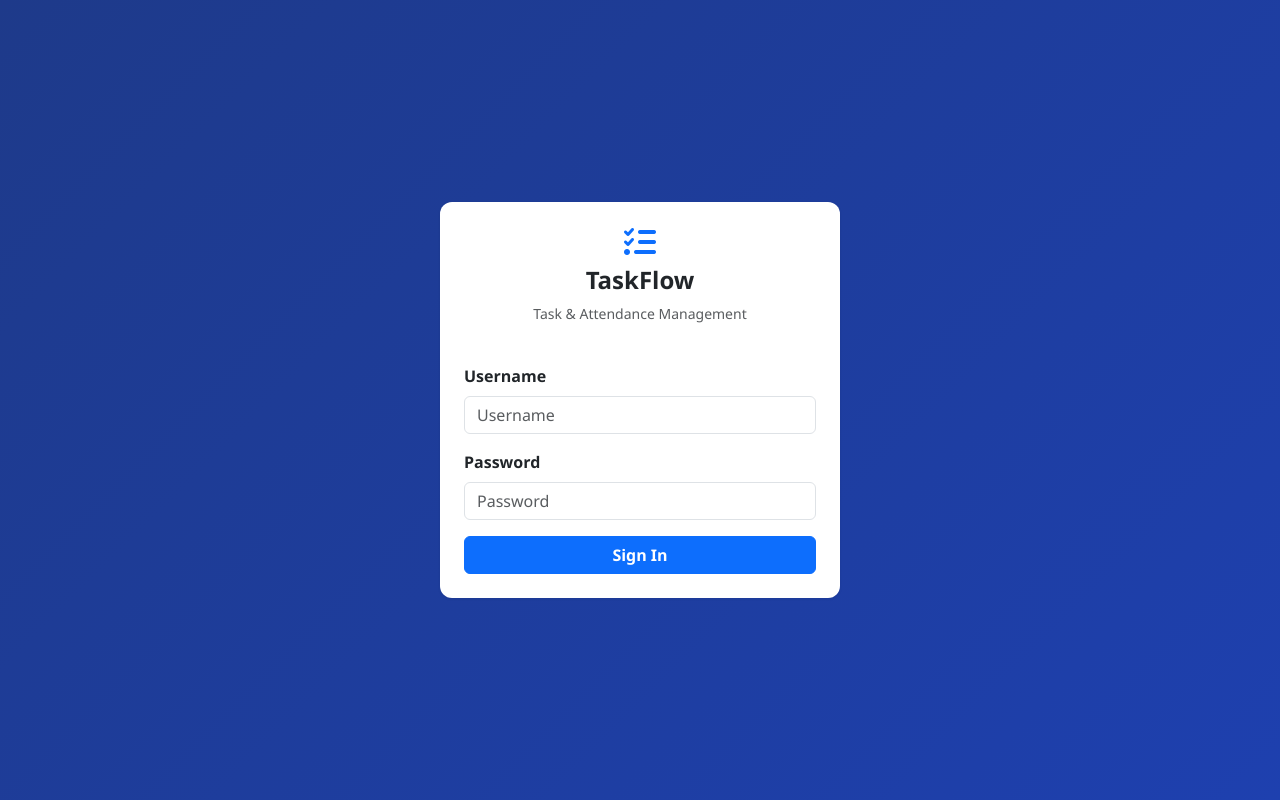
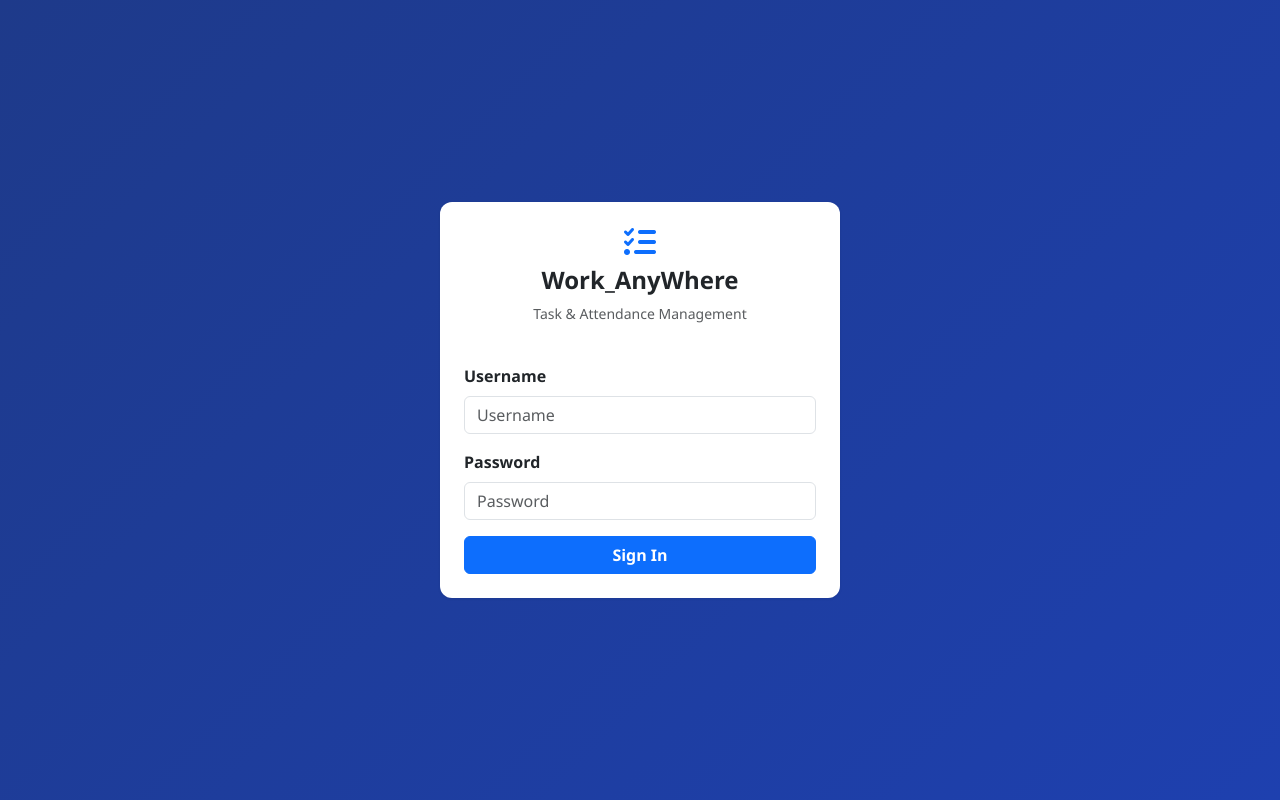
Before and after one commit to SubhashreeMahapatra/minizoho, a Django app: page /accounts/login/ in a window 1280 px wide. Run offline with Django 4.2, Linux system fonts and the light colour scheme; parts of the project's set-up code (start-up, migrations or seed data) failed here and were passed over.

Commit message:
Update login.html

```diff
--- a/templates/accounts/login.html
+++ b/templates/accounts/login.html
@@ -4,7 +4,7 @@
   <div class="card p-4" style="width:400px">
     <div class="text-center mb-4">
       <i class="fas fa-tasks fa-2x text-primary mb-2"></i>
-      <h4 class="fw-bold">TaskFlow</h4>
+      <h4 class="fw-bold">Work_AnyWhere</h4>
       <p class="text-muted small">Task & Attendance Management</p>
     </div>
     <form method="post">
```
